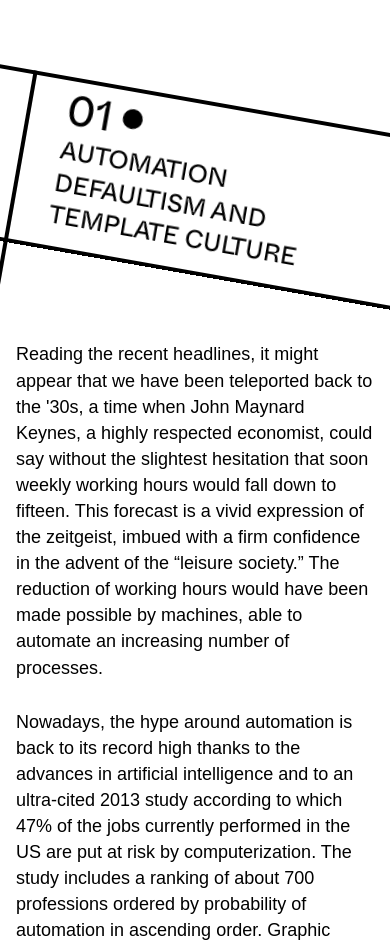
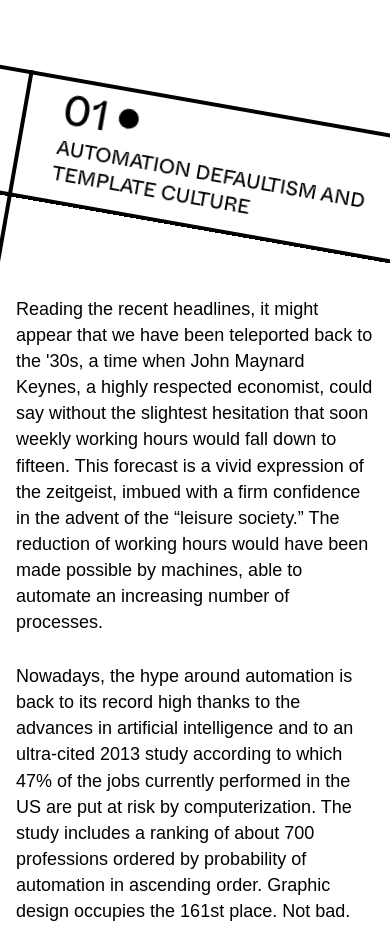
Before and after one commit to melodyekbatani/spread, a plain HTML site: page index.html in a window 390 px wide. Shown: the part 1900-2840 px from the top of the page. Drawn offline with Linux system fonts and the light colour scheme; a web font is replaced by a local one.

Commit message:
Update style.css

```diff
--- a/style.css
+++ b/style.css
@@ -299,7 +299,7 @@ h2 > .section-number::after {
 h2 > span {
   display: block;
   line-height: 1.3;
-  font-size: clamp(2.5rem,3vw,2.8rem);
+  font-size: clamp(2rem,3vw,2.8rem);
   text-transform: uppercase;
   /* text-decoration: underline; */
   text-underline-offset: 0.7rem;
```
